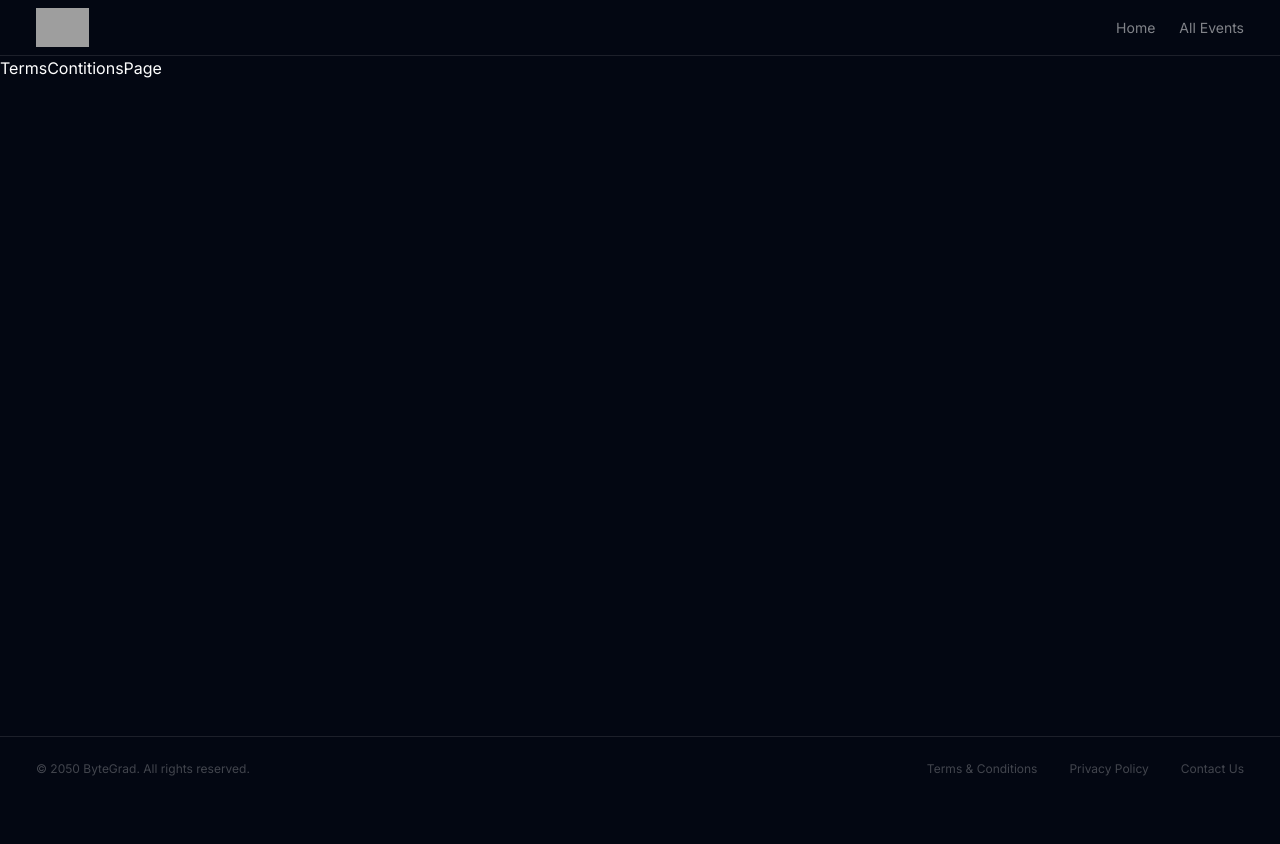
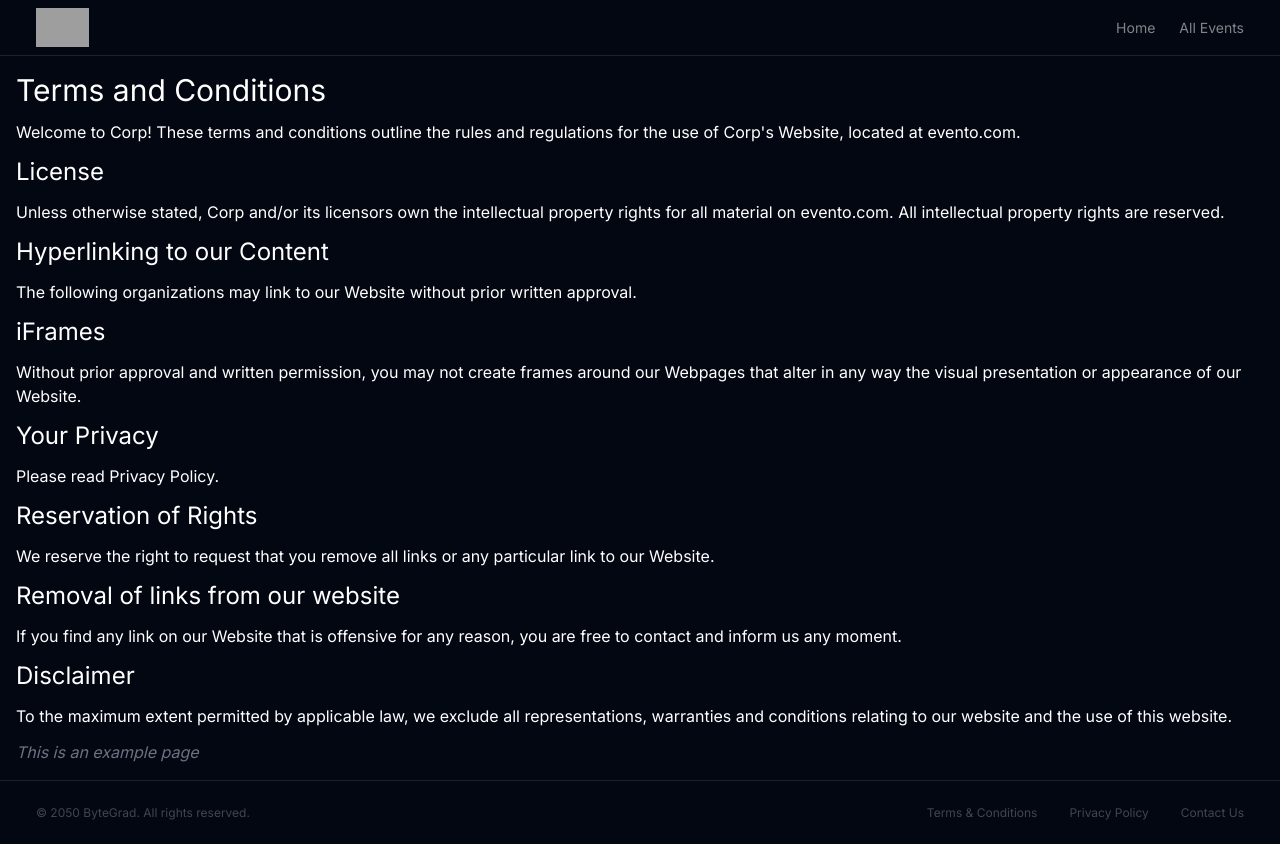
Before and after one commit to Al-E-00/evento, a Next.js app: page /terms-conditions in a window 1280 px wide. Before the commit the page ends 800 px from the top, so only its background shows below. Built offline with nearby package versions, Linux system fonts and the light colour scheme; grey boxes are pictures that could not be loaded.

Commit message:
Add contact us page, ophengraph image, privacy policy page, and terms and conditions page

```diff
--- /dev/null
+++ b/src/app/contact-us/page.tsx
@@ -0,0 +1,55 @@
+'use client';
+
+import React from 'react';
+import toast from 'react-hot-toast';
+
+export default function ContactUs() {
+  return (
+    <div className="mt-auto flex flex-col items-center justify-center">
+      <h1 className="mb-6 text-3xl font-bold text-gray-700">Contact Us</h1>
+      <form className="w-64">
+        <div className="mb-4">
+          <label className="mb-2 block text-sm font-bold text-gray-700" htmlFor="name">
+            Name
+          </label>
+          <input
+            className="focus:shadow-outline w-full appearance-none rounded border px-3 py-2 leading-tight text-gray-700 shadow focus:outline-none"
+            id="name"
+            type="text"
+            placeholder="Your name"
+          />
+        </div>
+        <div className="mb-4">
+          <label className="mb-2 block text-sm font-bold text-gray-700" htmlFor="email">
+            Email
+          </label>
+          <input
+            className="focus:shadow-outline w-full appearance-none rounded border px-3 py-2 leading-tight text-gray-700 shadow focus:outline-none"
+            id="email"
+            type="email"
+            placeholder="Your email"
+          />
+        </div>
+        <div className="mb-4">
+          <label className="mb-2 block text-sm font-bold text-gray-700" htmlFor="message">
+            Message
+          </label>
+          <textarea
+            className="focus:shadow-outline w-full appearance-none rounded border px-3 py-2 leading-tight text-gray-700 shadow focus:outline-none"
+            id="message"
+            placeholder="Your message"
+          />
+        </div>
+        <div className="flex items-center justify-between">
+          <button
+            className="focus:shadow-outline rounded bg-blue-500 px-4 py-2 font-bold text-white hover:bg-blue-700 focus:outline-none"
+            type="button"
+            onClick={() => toast.success('Message sent!')}
+          >
+            Send
+          </button>
+        </div>
+      </form>
+    </div>
+  );
+}
--- /dev/null
+++ b/src/app/event/[slug]/ophengraph-image.tsx
@@ -0,0 +1,21 @@
+import { ImageResponse } from 'next/og';
+
+// Image metadata
+export const alt = 'Evento';
+export const size = {
+  width: 1200,
+  height: 630,
+};
+
+export const contentType = 'image/png';
+
+export default async function Image({ params }: { params: { slug: string } }) {
+  return new ImageResponse(
+    (
+      <section>
+        <h1>{params.slug}</h1>
+        <p>Evento - Browse events around you</p>
+      </section>
+    )
+  );
+}
--- a/src/app/privacy-policy/page.tsx
+++ b/src/app/privacy-policy/page.tsx
@@ -1,5 +1,48 @@
+import React from 'react';
+
 export default function PrivacyPolicy() {
   return (
-    <div>PrivacyPolicy</div>
-  )
+    <div className="prose mx-auto mt-auto flex flex-col gap-4 p-4">
+      <h1 className="text-3xl">Privacy Policy</h1>
+      <p>
+        Corp ("we" or "us") is committed to protecting the privacy of our users. This Privacy Policy explains how we collect, use, disclose,
+        and protect your information when you use our website, located at evento.com (the "Website") and any related services (collectively,
+        the "Services").
+      </p>
+      <h2 className="text-2xl">Information We Collect</h2>
+      <ul>
+        <li>
+          <strong>Information you provide directly:</strong> Name, email, address, payment details if applicable
+        </li>
+        <li>
+          <strong>Information collected automatically:</strong> IP address, browser type, device information, usage data through cookies and
+          similar tracking technologies
+        </li>
+      </ul>
+      <h2 className="text-2xl">How We Use Your Information</h2>
+      <ul>
+        <li>Provide and improve our services</li>
+        <li>Communicate with you</li>
+        <li>Personalize content</li>
+        <li>Advertising, analytics, security</li>
+      </ul>
+      <h2 className="text-2xl">How We Store Your Information</h2>
+      <ul>
+        <li>Encryption, firewalls, access controls</li>
+        <li>Data is retained for 5 years</li>
+      </ul>
+      <h2 className="text-2xl">Your Rights and Choices</h2>
+      <ul>
+        <li>Right to access, correct, delete, restrict processing, object to processing</li>
+        <li>Users can exercise their rights via forms, email address</li>
+      </ul>
+      <h2 className="text-2xl">Changes to This Policy</h2>
+      <ul>
+        <li>We'll update the policy on our website</li>
+        <li>We'll provide notice of changes on the website, via email</li>
+      </ul>
+
+      <span className="italic text-gray-500">This is an example page</span>
+    </div>
+  );
 }
--- a/src/app/terms-conditions/page.tsx
+++ b/src/app/terms-conditions/page.tsx
@@ -1,3 +1,36 @@
-export default function TermsContitionsPage() {
-  return <main>TermsContitionsPage</main>;
+import React from 'react';
+
+export default function TermsConditionsPage() {
+  return (
+    <div className="prose mx-auto mt-auto flex flex-col gap-3 p-4">
+      <h1 className="text-3xl">Terms and Conditions</h1>
+      <p>
+        Welcome to Corp! These terms and conditions outline the rules and regulations for the use of Corp's Website, located at evento.com.
+      </p>
+      <h2 className="text-2xl">License</h2>
+      <p>
+        Unless otherwise stated, Corp and/or its licensors own the intellectual property rights for all material on evento.com. All
+        intellectual property rights are reserved.
+      </p>
+      <h2 className="text-2xl">Hyperlinking to our Content</h2>
+      <p>The following organizations may link to our Website without prior written approval.</p>
+      <h2 className="text-2xl">iFrames</h2>
+      <p>
+        Without prior approval and written permission, you may not create frames around our Webpages that alter in any way the visual
+        presentation or appearance of our Website.
+      </p>
+      <h2 className="text-2xl">Your Privacy</h2>
+      <p>Please read Privacy Policy.</p>
+      <h2 className="text-2xl">Reservation of Rights</h2>
+      <p>We reserve the right to request that you remove all links or any particular link to our Website.</p>
+      <h2 className="text-2xl">Removal of links from our website</h2>
+      <p>If you find any link on our Website that is offensive for any reason, you are free to contact and inform us any moment.</p>
+      <h2 className="text-2xl">Disclaimer</h2>
+      <p>
+        To the maximum extent permitted by applicable law, we exclude all representations, warranties and conditions relating to our website
+        and the use of this website.
+      </p>
+      <span className="italic text-gray-500">This is an example page</span>
+    </div>
+  );
 }
```
